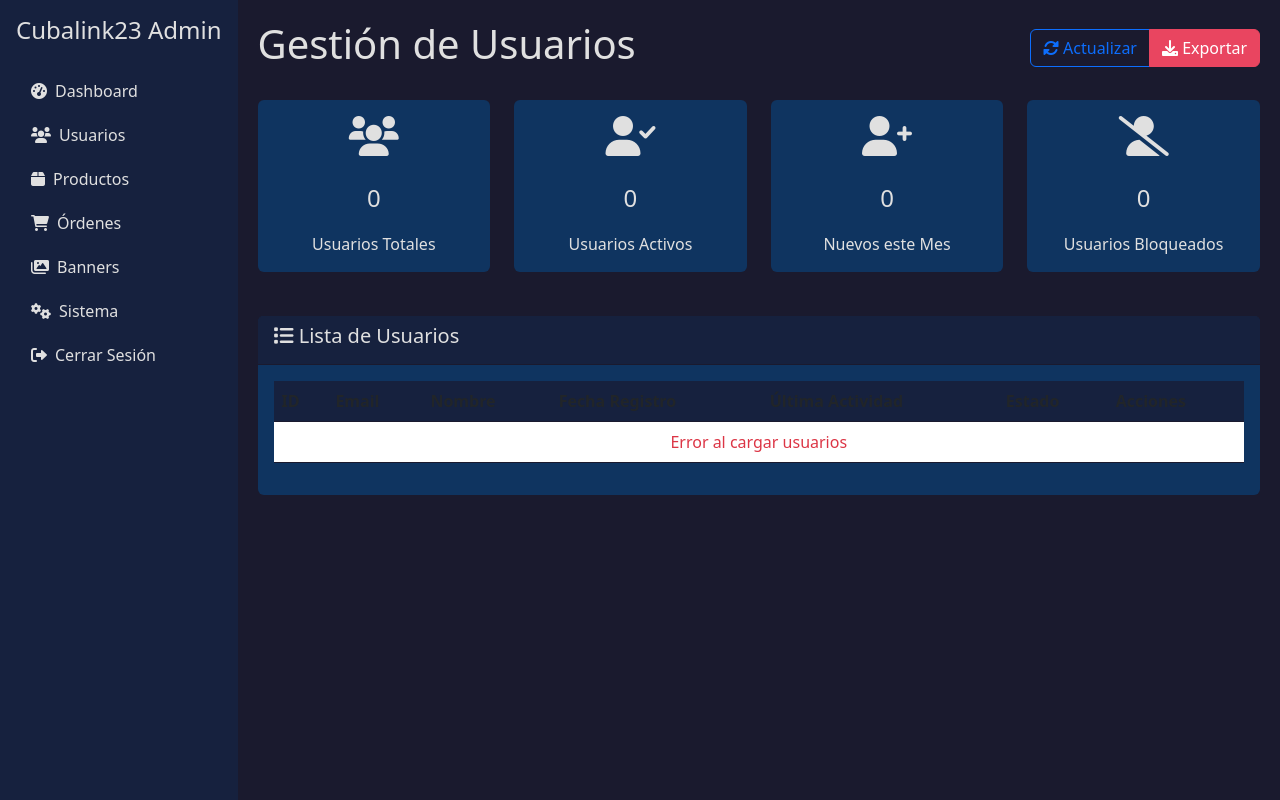
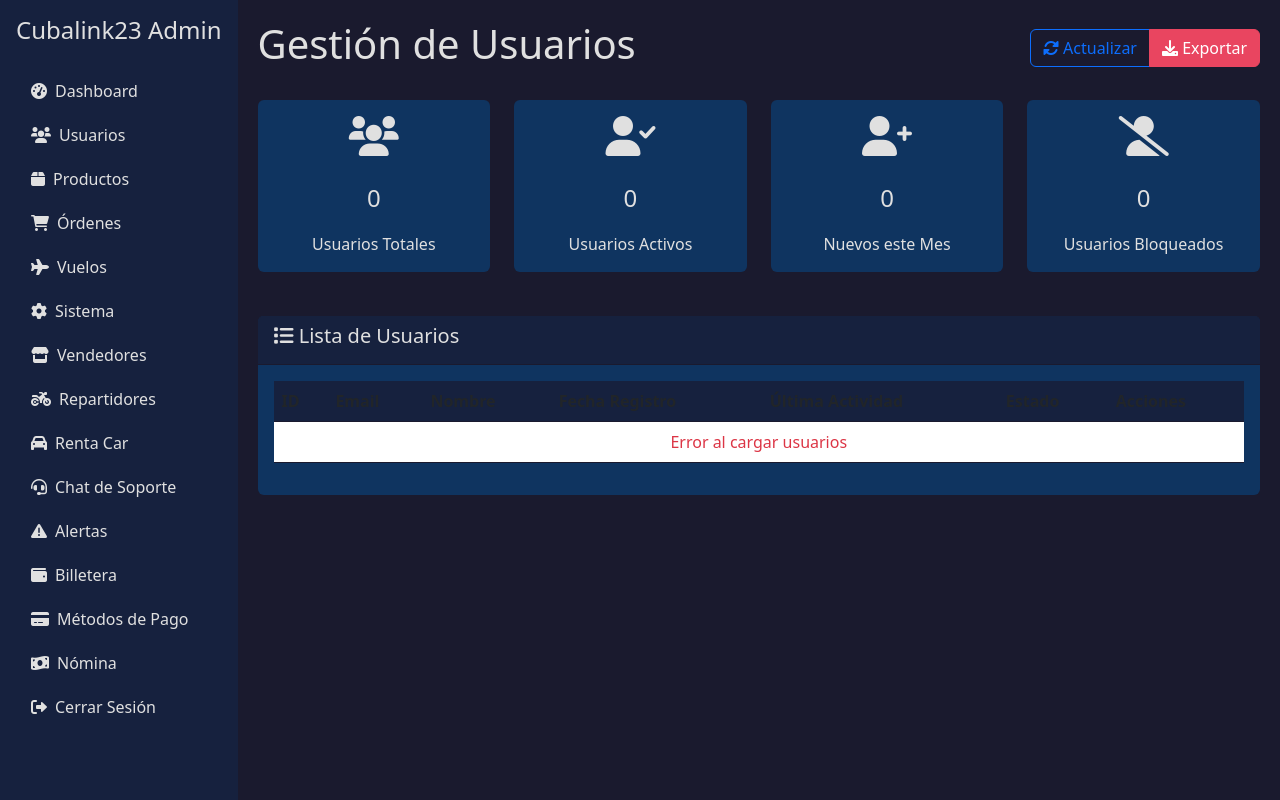
Before and after one commit to landerlopez1992-cyber/cubalink23-backend, a Flask app: page /admin/users in a window 1280 px wide. Run offline with Flask 3, Linux system fonts and the light colour scheme; the visitor is signed in with stand-in values (Sample User, id 1); data that the repository does not hold is empty.

Commit message:
Arreglar problema de aspecto visual: Actualizar sidebars de plantillas antiguas (users, products, orders) para mostrar todos los botones (antiguos + nuevos) consistentemente

```diff
--- a/templates/admin/users.html
+++ b/templates/admin/users.html
@@ -88,10 +88,34 @@
                     <a class="nav-link" href="{{ url_for('admin.orders') }}"><i class="fas fa-shopping-cart me-2"></i>Órdenes</a>
                 </li>
                 <li class="nav-item">
-                    <a class="nav-link" href="{{ url_for('admin.banners') }}"><i class="fas fa-images me-2"></i>Banners</a>
+                    <a class="nav-link" href="{{ url_for('admin.flights') }}"><i class="fas fa-plane me-2"></i>Vuelos</a>
                 </li>
                 <li class="nav-item">
-                    <a class="nav-link" href="{{ url_for('admin.system') }}"><i class="fas fa-cogs me-2"></i>Sistema</a>
+                    <a class="nav-link" href="{{ url_for('admin.system') }}"><i class="fas fa-cog me-2"></i>Sistema</a>
+                </li>
+                <li class="nav-item">
+                    <a class="nav-link" href="{{ url_for('admin.vendors') }}"><i class="fas fa-store me-2"></i>Vendedores</a>
+                </li>
+                <li class="nav-item">
+                    <a class="nav-link" href="{{ url_for('admin.drivers') }}"><i class="fas fa-motorcycle me-2"></i>Repartidores</a>
+                </li>
+                <li class="nav-item">
+                    <a class="nav-link" href="{{ url_for('admin.vehicles') }}"><i class="fas fa-car me-2"></i>Renta Car</a>
+                </li>
+                <li class="nav-item">
+                    <a class="nav-link" href="{{ url_for('admin.support_chat') }}"><i class="fas fa-headset me-2"></i>Chat de Soporte</a>
+                </li>
+                <li class="nav-item">
+                    <a class="nav-link" href="{{ url_for('admin.alerts') }}"><i class="fas fa-exclamation-triangle me-2"></i>Alertas</a>
+                </li>
+                <li class="nav-item">
+                    <a class="nav-link" href="{{ url_for('admin.wallet') }}"><i class="fas fa-wallet me-2"></i>Billetera</a>
+                </li>
+                <li class="nav-item">
+                    <a class="nav-link" href="{{ url_for('admin.payment_methods') }}"><i class="fas fa-credit-card me-2"></i>Métodos de Pago</a>
+                </li>
+                <li class="nav-item">
+                    <a class="nav-link" href="{{ url_for('admin.payroll') }}"><i class="fas fa-money-bill-wave me-2"></i>Nómina</a>
                 </li>
                 <li class="nav-item">
                     <a class="nav-link" href="{{ url_for('auth.logout') }}"><i class="fas fa-sign-out-alt me-2"></i>Cerrar Sesión</a>
```
Also changed, not shown: templates/admin/orders.html (+25 -1 lines), templates/admin/products.html (+25 -1 lines).
